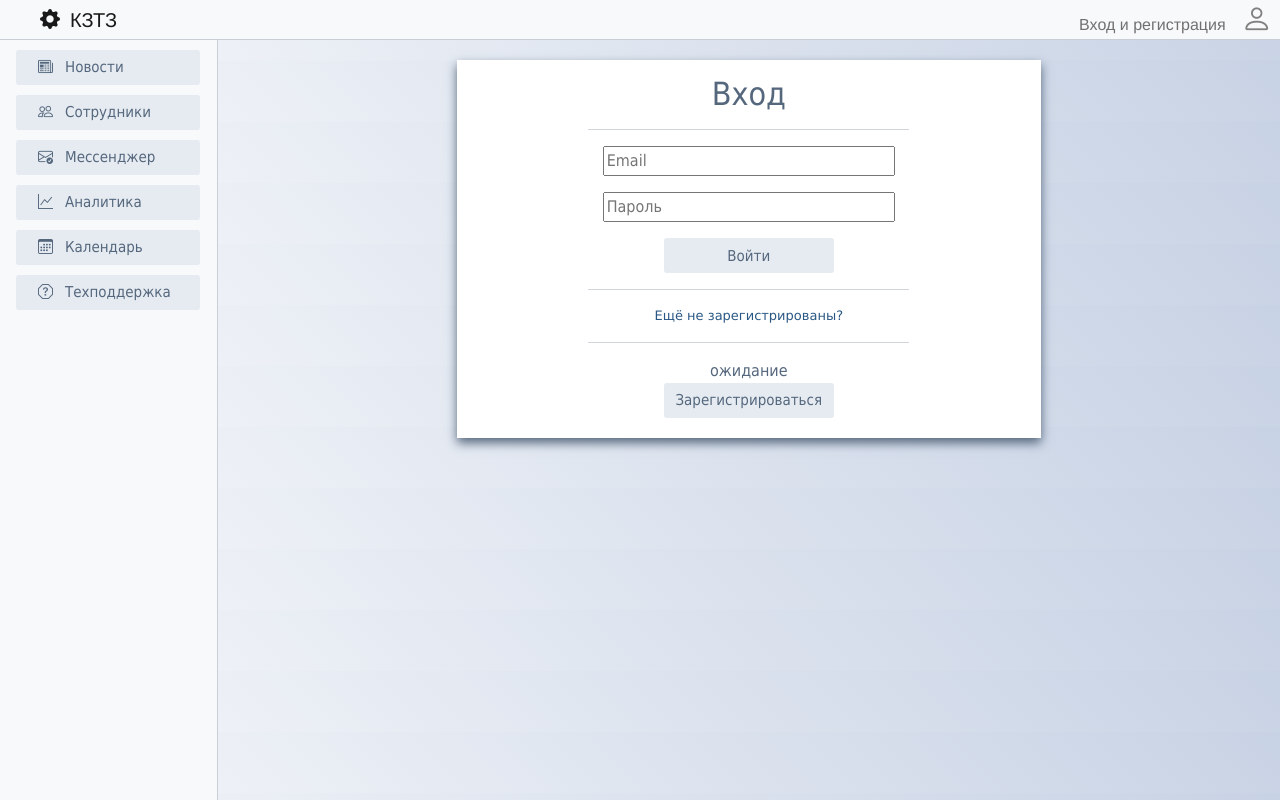
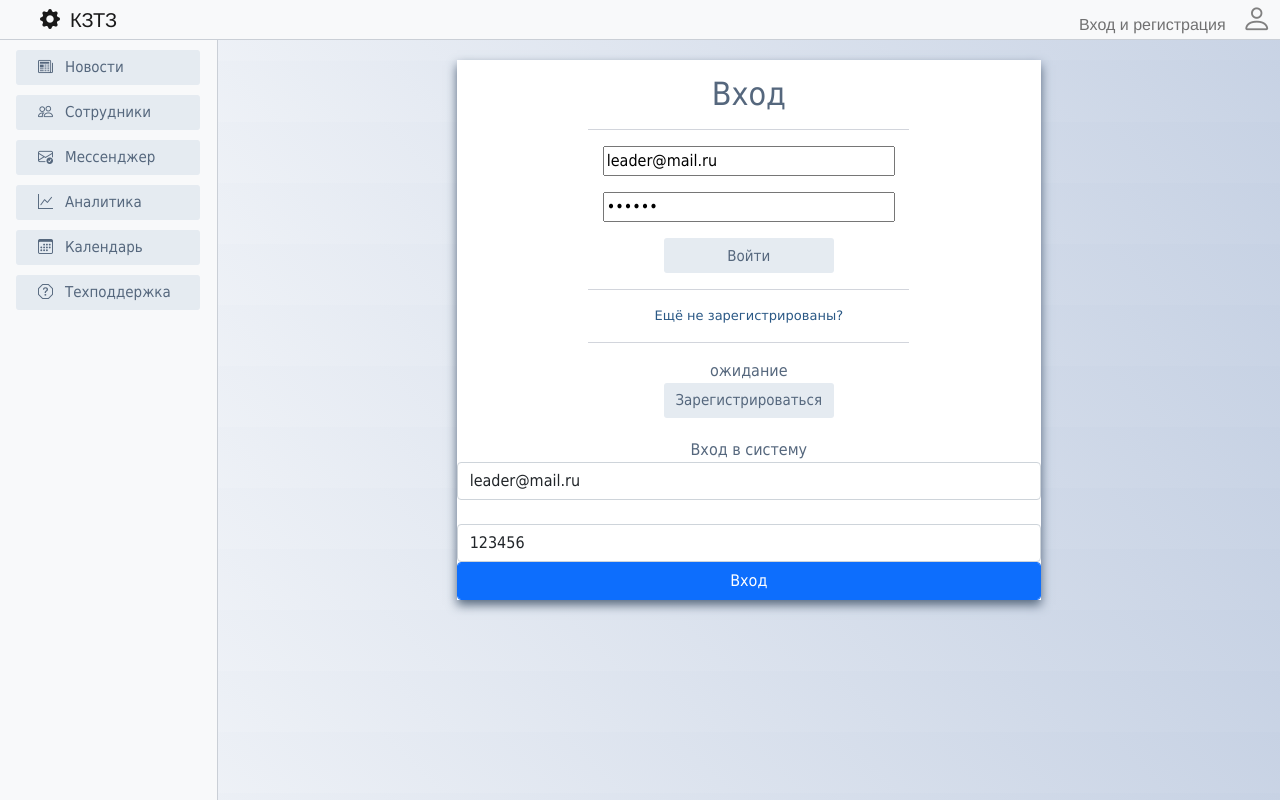
Before and after one commit to LenLav/Kurs_front, a Vue app: page /login in a window 1280 px wide. Built offline with nearby package versions, Linux system fonts and the light colour scheme; no server answers.

Commit message:
текст

```diff
--- a/src/store/index.ts
+++ b/src/store/index.ts
@@ -7,6 +7,7 @@ Vue.use(Vuex);
 const instance = axios.create({
   baseURL: process.env.VUE_APP_SERVER_HOST,
 });
+
 
 instance.defaults.headers.common[
   "Authorization"
@@ -31,16 +32,21 @@ export default new Vuex.Store({
       return data;
     },
 
-    async logout({ state, commit, rootState }) {
-      const { data } = await instance.get("/logout");
-      commit("setToken", "");
-      return data;
-    },
+    // async logout({ state, commit, rootState }) {
+    //   const { data } = await instance.get("/logout");
+    //   commit("setToken", "");
+    //   return data;
+    // },
 
-    async usersList({ state }, params) {
-      const { data } = await instance.get("/user/list");
-      return data;
-    },
+    // async usersList({ state }, params) {
+    //   const { data } = await instance.get("/user/list");
+    //   return data;
+    // },
+
+    // async messageCreate({ state }, params) {
+    //   const { data } = await instance.post("/message/create", params);
+    //   return data;
+    // },
   },
   modules: {},
 });
--- a/src/views/Login.vue
+++ b/src/views/Login.vue
@@ -21,6 +21,40 @@
         <form action="registration" style="padding-bottom: 20px;">
             <button type="submit" class="osnovnButton">Зарегистрироваться</button>
         </form>
+
+
+
+<div v-if="!token">
+      Вход в систему
+      <input
+        placeholder="Email"
+        class="form-control"
+        v-model="form.email"
+      /><br />
+      <input
+        placeholder="Пароль"
+        class="form-control"
+        v-model="form.password"
+      />
+      <button class="btn btn-primary form-control" @click="login()">
+        Вход
+      </button>
+    </div>
+
+    <div v-else class="card">
+      <button class="btn btn-outline-primary form-control" @click="logout()">
+        Выход
+      </button>
+      <div class="card-header">accessToken</div>
+      <div class="card-body font-xs">
+        {{ token }}
+      </div>
+      <button class="btn btn-sm btn-success form-control" @click="userList()">
+        Обновить список пользователей
+      </button>
+
+    </div>
+
 
     </div>
     </div>
@@ -50,25 +84,39 @@ export default class Home extends Vue {
 
 
     form = {
-        email : "",
-        password: ""
+        email : "leader@mail.ru",
+        password: "123456"
     }
 
     response = "ожидание"
-    ffio = "qwe"
-    poi = "0"
+    // ffio = "qwe"
+    // poi = "0"
+    token = "";
+
+    async login() {
+        alert("клик")
+    const result = await this.$store.dispatch("login", this.form);
+    // console.log(result)
+    // this.token = result.token;
+  }
 
     async vhod() {
-        const result = await axios.post('http://localhost:4200/entry', this.form)
+
+// const result = await this.$store.dispatch("login", this.form);
+//     this.token = result.token;
+
+        const result = await axios.post('http://localhost:4200/login', this.form)
         this.response = result.data
-        // console.log(this.response)
+
+        // this.response = "результат"
+        console.log(this.response)
         // console.log(result.data)
         // this.ffio = result.data.success
         // this.poi = result.data.data.job
         // console.log(this.poi)
-        // alert(this.response)
+        // alert("клик")
 
-        window.location.href = 'profil'
+        // window.location.href = 'profil'
 
         // if (result.data.success === true) {
         //     window.location.href = 'profil'
@@ -76,9 +124,9 @@ export default class Home extends Vue {
         // else{
 
         // }
-        this.$emit('vhod',{
-            fio: this.ffio
-        })
+        // this.$emit('vhod',{
+        //     fio: this.ffio
+        // })
 
     }
 
```
Also changed, not shown: src/App.vue (+4 -4 lines), 2 other files (tests, documents, lock files or other folders).
